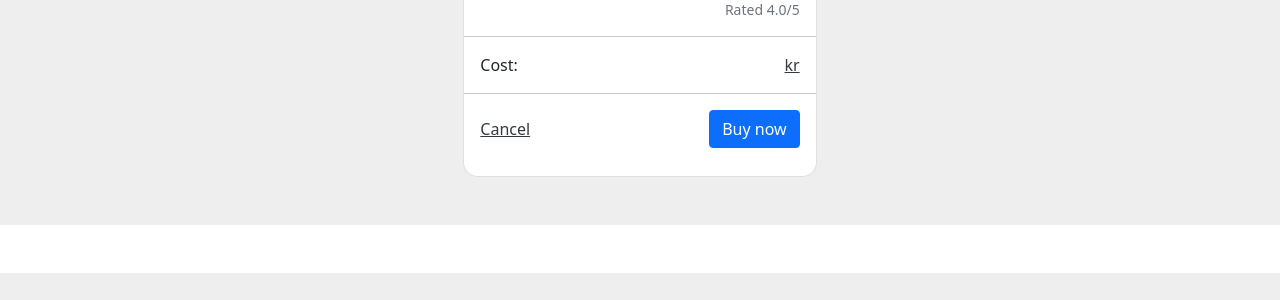
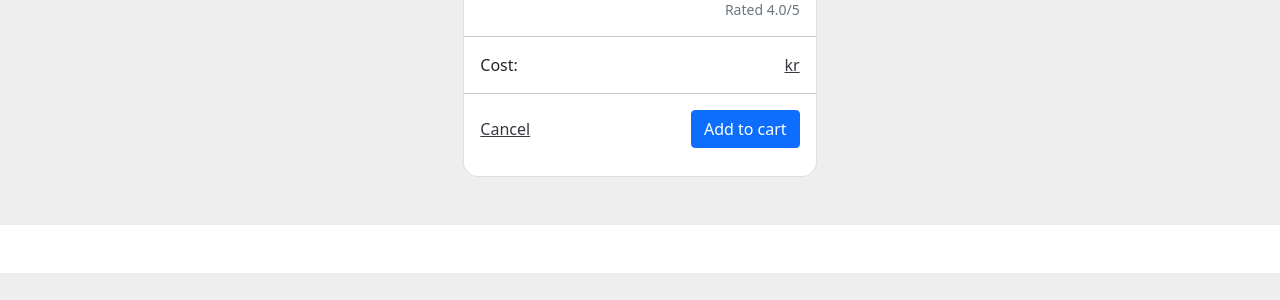
Before and after one commit to Leohemmingsson/D0018E, a Python web app: template src/templates/item_page.html in a window 1280 px wide. Shown: the part 500-800 px from the top of the page. Run offline with Jinja, Linux system fonts and the light colour scheme; the template is opened without the code that fills it, so the values that code supplies are empty; some libraries are stand-ins or nearby versions.

Commit message:
can now add items to cart

```diff
--- a/src/main.py
+++ b/src/main.py
@@ -154,7 +154,7 @@ def login():
 
 # POST   add a item to the cart
 # DELETE delete a item from the cart
-@app.route("/cart/:item_id", methods=["POST", "DELETE"])
+@app.route("/cart/<int:item_id>", methods=["POST", "DELETE"])
 def cart(item_id):
     if request.method == "POST":
         # The user id (verification cookie) is also the cart id.
@@ -164,7 +164,7 @@ def cart(item_id):
             return "You are not logged in!"
 
         g.db.add_to_cart(cart_id, item_id)
-
+        print(f"user #{cart_id} added item #{item_id} to their cart")
 
     elif request.method == "DELETE":
         cart_id = request.cookies.get("verification")
@@ -173,6 +173,8 @@ def cart(item_id):
             return "You are not logged in!"
 
         g.db.remove_from_cart(cart_id, item_id)
+
+    return "200"
 
 @app.route("/signup", methods=["GET", "POST"])
 def signup():
--- a/src/templates/item_page.html
+++ b/src/templates/item_page.html
@@ -74,9 +74,12 @@
                         <hr class="my-0" />
                         <div class="card-body">
                             <div class="d-flex justify-content-between align-items-center pb-2 mb-1">
+                                <iframe name="dummyframe" id="dummyframe" style="display: none;"></iframe>
                                 <a href="/" class="text-dark fw-bold">Cancel</a>
                                 <!-- SEND THAT SHIT TO OUR CART BABYYY WITH THE BUTTON HERE-->
-                                <button type="button" class="btn btn-primary">Buy now</button>
+                                <form action="/cart/{{item.id}}" method="post" target="dummyframe">
+                                    <button type="submit" class="btn btn-primary">Add to cart</button>
+                                </form>
                             </div>
                         </div>
                     </div>
```
